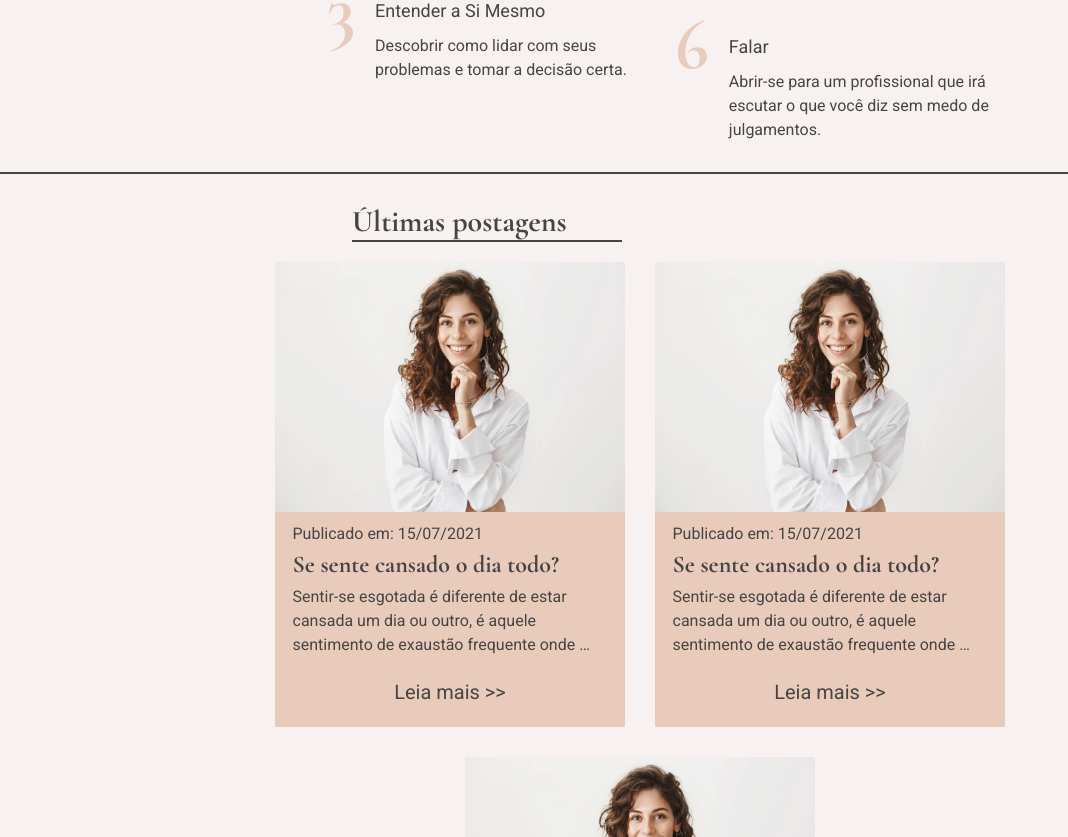
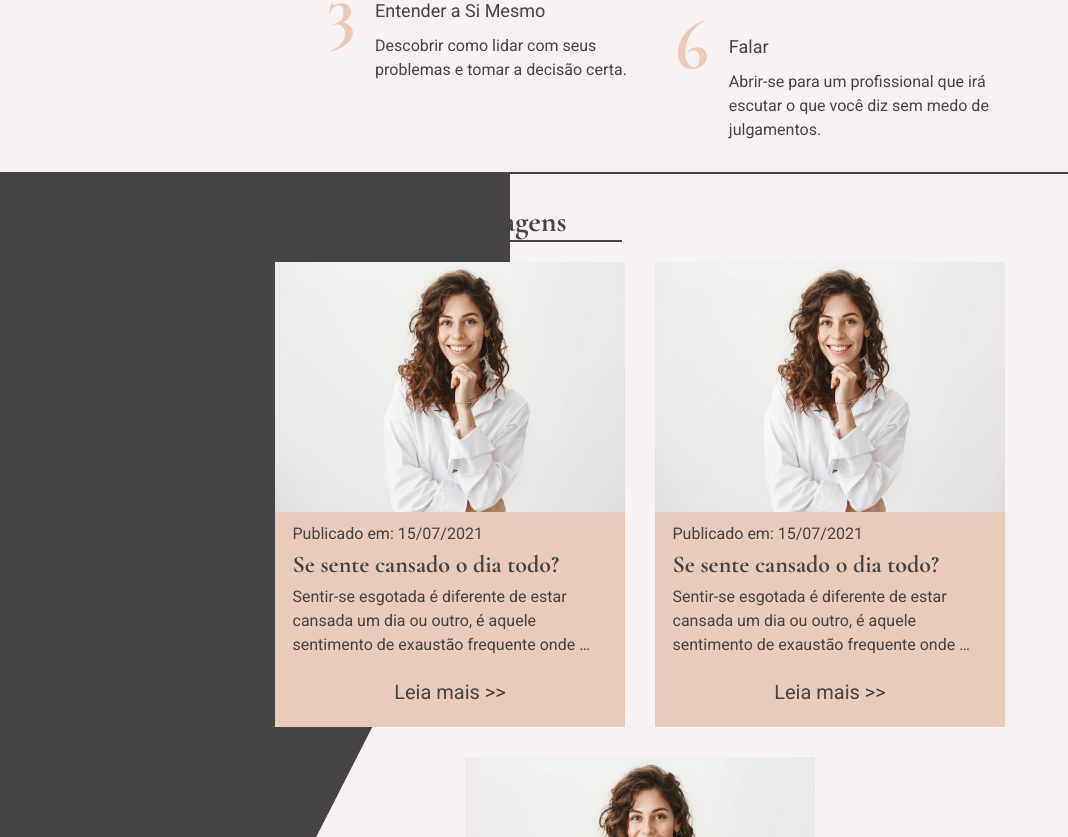
Before and after one commit to Highlander-Tech/Portfolio-Blog-Psicologa, a Next.js app: page / in a window 1280 px wide. Shown: the part 1763-2600 px from the top of the page, without its empty margins (0-1068 px from the left). Built offline with nearby package versions, Linux system fonts and the light colour scheme.

Commit message:
feat: :lipstick: adição de desenho a home page

```diff
--- a/src/components/Footer/Footer.tsx
+++ b/src/components/Footer/Footer.tsx
@@ -20,7 +20,7 @@ export function Footer() {
   })
 
   return (
-    <Box as="footer" w="100%" position="relative" py="40px">
+    <Box as="footer" w="100%" position="relative" py="40px" zIndex={1800} backgroundColor="beige.100">
       <Flex w={['95%', '70%']} mx="auto" pt="10" flexDir={['column-reverse', 'row']}>
         {isWideVersion && <Photo src="/footerImage.png" />}
         <Form />
--- a/src/components/Home/Card.tsx
+++ b/src/components/Home/Card.tsx
@@ -10,7 +10,7 @@ interface PropsCard {
 
 export function Card({ title, content, banner, updateAt, id }: PropsCard) {
   return (
-    <Flex w="350px" bgColor="beige.200" direction="column">
+    <Flex w="350px" bgColor="beige.200" direction="column" zIndex={1800}>
       <Image h="250px" src={banner} alt={title} />
       <VStack spacing={'5px'} alignItems="left" w="90%" mx="auto" mt="10px">
         <Text fontSize="md" color="brown.700">
--- a/src/containers/Home/Posts.tsx
+++ b/src/containers/Home/Posts.tsx
@@ -1,4 +1,4 @@
-import { Box, Flex, Heading } from '@chakra-ui/react'
+import { Box, Flex, Heading, useBreakpointValue } from '@chakra-ui/react'
 
 import { Card, NavButton } from '../../components/Home'
 import { theme } from '../../styles'
@@ -6,8 +6,21 @@ import { theme } from '../../styles'
 const brown = theme.colors.brown[700]
 
 export function Posts() {
+  const borderConfig = useBreakpointValue({
+    md: 'none',
+    lg: {
+      borderLeft: `250px solid ${brown}`,
+      borderBottom: '1500px solid transparent',
+    },
+    xl: {
+      borderLeft: `510px solid ${brown}`,
+      borderBottom: '1000px solid transparent',
+    },
+  })
+
   return (
-    <Box as="section" w="full" borderY={`2px solid ${brown}`}>
+    <Box as="section" w="full" borderY={`2px solid ${brown}`} position="relative">
+      <Box h="100%" position="absolute" zIndex={0} {...borderConfig} />
       <Box as="article" mx="auto" w={['95%', '75%']} py="30px">
         <Box w="270px" ml={['0', '20%']} borderBottom={`2px solid ${brown}`}>
           <Heading
```
